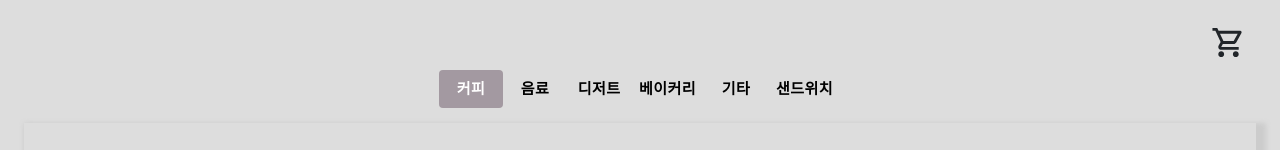
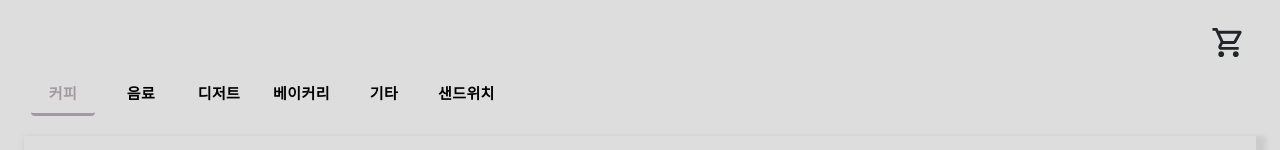
Before and after one commit to annoeul/Mosk-FE, a React (Vite) app: page / in a window 1280 px wide. Shown: the top 150 px of the page. Built offline with nearby package versions, Linux system fonts and the light colour scheme; data requests are answered from the project's data file.

Commit message:
Design: Category UI 변경

```diff
--- a/src/components/category/index.jsx
+++ b/src/components/category/index.jsx
@@ -10,11 +10,14 @@ function Category({ items, selectedCategory, onChange }) {
         <Button
           key={category.id}
           style={{
+            border: "none",
+            borderBottom: `3px solid ${category.id === selectedCategory ? "#a399a1" : "transparent"}`,
             fontSize: "15px",
             fontWeight: "bold",
             whiteSpace: "nowrap",
-            backgroundColor: category.id === selectedCategory ? "#a399a1" : "transparent",
-            color: category.id === selectedCategory ? "#fff" : "#000",
+            margin: "5px 7px",
+            backgroundColor: "transparent",
+            color: category.id === selectedCategory ? "#a399a1" : "#000",
           }}
           onClick={() => onChange(category.id)}
         >
--- a/src/components/category/style.js
+++ b/src/components/category/style.js
@@ -4,7 +4,7 @@ export const CategoryWrapper = styled.div`
   text-align: center;
   display: flex;
   align-items: center;
-  justify-content: center;
+  /* justify-content: center; */
   overflow: auto;
   width: 100%;
 `
```
